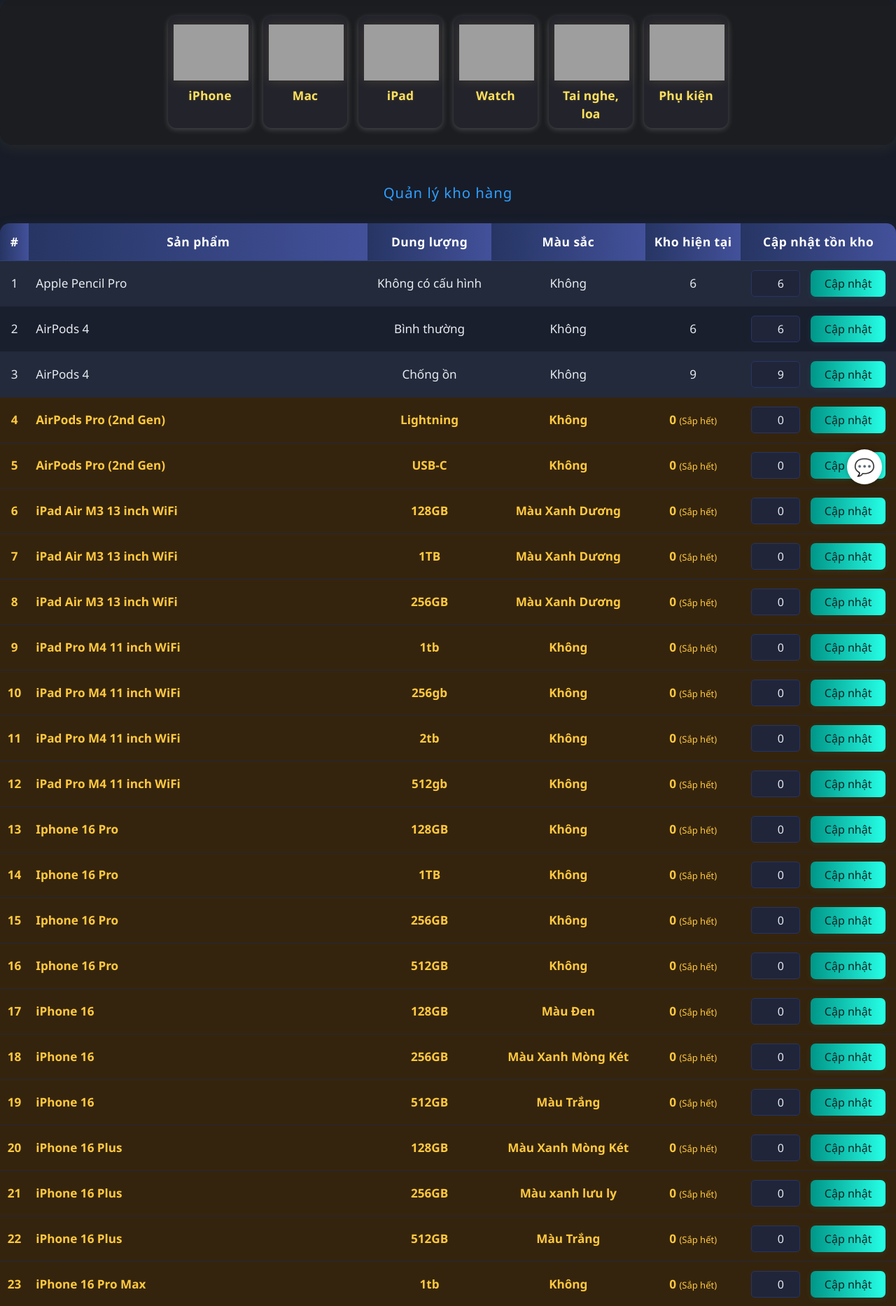
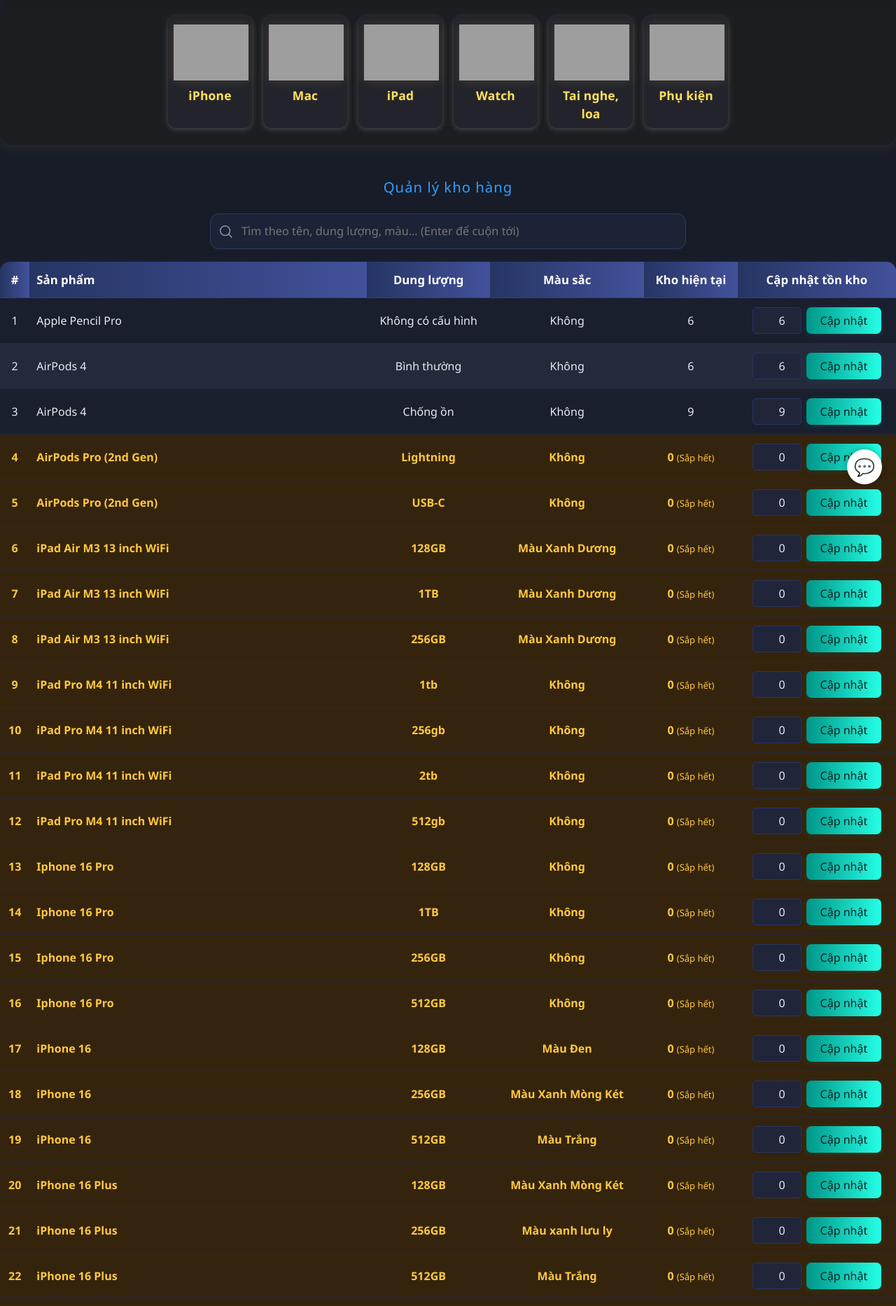
Before and after one commit to khoacuctrai/hp11-phan-2, a Django app: page /inventory/ in a window 1280 px wide. Shown: the part 88-1954 px from the top of the page at 70% size. Run offline with Django 5.2, Linux system fonts and the light colour scheme; a user stored in the database is signed in; data comes from the database, SQL or seed files in the repository; both versions use the stored data as it was after the commit; some libraries are stand-ins or nearby versions; grey boxes are pictures that could not be loaded.

Commit message:
update inventory

```diff
--- a/shop/templates/shop/inventory_management.html
+++ b/shop/templates/shop/inventory_management.html
@@ -1,137 +1,79 @@
 {% extends 'shop/base.html' %}
 {% block content %}
 <style>
-:root {
-    --main-bg: #171c28;
-    --main-bg-light: #21273a;
-    --header-gradient: linear-gradient(90deg, #263563 0%, #43519b 100%);
-    --text-main: #e7ebf0;
-    --text-secondary: #aab6c6;
-    --row-even: #232a3b;
-    --row-odd: #1a1f2e;
-    --low-stock-bg: #35240d;
-    --low-stock-text: #ffc940;
-    --btn-gradient: linear-gradient(90deg, #009688 0%, #26ffe6 100%);
-    --btn-gradient-hover: linear-gradient(90deg, #26ffe6 0%, #009688 100%);
+:root{
+  --main-bg:#171c28;--main-bg-light:#21273a;--header-gradient:linear-gradient(90deg,#263563 0%,#43519b 100%);
+  --text-main:#e7ebf0;--row-even:#232a3b;--row-odd:#1a1f2e;--low-stock-bg:#35240d;--low-stock-text:#ffc940;
+  --btn-gradient:linear-gradient(90deg,#009688 0%,#26ffe6 100%);--btn-gradient-hover:linear-gradient(90deg,#26ffe6 0%,#009688 100%);
 }
-body, .inventory-table { background: var(--main-bg); color: var(--text-main); }
+body,.inventory-table{background:var(--main-bg);color:var(--text-main)}
+.inventory-table{width:100%;border-collapse:collapse;margin:18px 0 32px;background:var(--main-bg-light);border-radius:14px;overflow:hidden;box-shadow:0 4px 18px rgba(70,100,180,.15)}
+.inventory-table th,.inventory-table td{padding:13px 10px;text-align:center;border-bottom:1px solid #23273c}
+.inventory-table th{background:var(--header-gradient);color:#fff;font-size:1.05rem;font-weight:600;border-bottom:1.5px solid #334178}
+.inventory-table tr:nth-child(even):not(.low-stock){background:var(--row-even)}
+.inventory-table tr:nth-child(odd):not(.low-stock){background:var(--row-odd)}
+.inventory-table tr.low-stock{background:var(--low-stock-bg)!important}
+.inventory-table tr.low-stock td{color:var(--low-stock-text)!important;font-weight:600}
+.inventory-table tr.highlight{outline:2px solid #26ffe6;box-shadow:inset 0 0 0 9999px rgba(38,255,230,.08)}
+.update-btn{background:var(--btn-gradient);color:#0d2221;border:none;padding:7px 20px;border-radius:7px;font-size:1rem;cursor:pointer;font-weight:500;transition:.15s;box-shadow:0 2px 8px rgba(0,180,180,.13)}
+.update-btn:hover{background:var(--btn-gradient-hover);color:#fff;transform:translateY(-2px) scale(1.04)}
+input[type="number"]{width:70px;padding:6px 7px;border:1.2px solid #263563;border-radius:5px;background:#20253a;color:var(--text-main);text-align:right}
+input[type="number"]:focus{outline:2px solid #00ffe6;border-color:#00ffe6;background:#242b41}
 
-.inventory-table {
-    width: 100%;
-    border-collapse: collapse;
-    margin: 32px 0;
-    font-size: 1.07rem;
-    background: var(--main-bg-light);
-    border-radius: 14px;
-    overflow: hidden;
-    box-shadow: 0 4px 18px rgba(70, 100, 180, 0.15);
-}
-.inventory-table th, .inventory-table td {
-    padding: 13px 10px;
-    text-align: center;
-    border-bottom: 1px solid #23273c;
-}
-.inventory-table th {
-    background: var(--header-gradient);
-    color: #fff;
-    font-size: 1.09rem;
-    letter-spacing: 0.5px;
-    font-weight: 600;
-    border-bottom: 1.5px solid #334178;
-}
-.inventory-table tr.low-stock,
-.inventory-table tr.low-stock:nth-child(even),
-.inventory-table tr.low-stock:nth-child(odd) {
-    background: var(--low-stock-bg) !important;
-}
-.inventory-table tr.low-stock td {
-    color: var(--low-stock-text) !important;
-    font-weight: 600;
-}
-.inventory-table tr:nth-child(even):not(.low-stock) { background: var(--row-even); }
-.inventory-table tr:nth-child(odd):not(.low-stock) { background: var(--row-odd); }
-.inventory-table tr:last-child td { border-bottom: none; }
-.inventory-table td, .inventory-table th { transition: background 0.25s, color 0.2s; }
+/* search */
+.search-wrap{max-width:680px;margin:26px auto 8px;position:relative}
+.search-input{width:100%;background:#1c2337;border:1.5px solid #2e3d63;color:#e7ebf0;border-radius:12px;padding:12px 16px 12px 44px;font-size:1.02rem}
+.search-input:focus{outline:2px solid #26ffe6;border-color:#26ffe6;background:#1a2236}
+.search-icon{position:absolute;left:12px;top:50%;transform:translateY(-50%);opacity:.75}
+.suggest{position:absolute;left:0;right:0;top:100%;background:#101523;border:1px solid #253159;border-radius:10px;margin-top:6px;max-height:260px;overflow:auto;display:none;z-index:30}
+.suggest-item{padding:10px 12px;cursor:pointer;border-bottom:1px solid #1f2a47}
+.suggest-item:last-child{border-bottom:none}
+.suggest-item:hover{background:#182036}
+.no-result{padding:10px 12px;color:#9fb3d1}
 
-.update-btn {
-    background: var(--btn-gradient);
-    color: #0d2221;
-    border: none;
-    padding: 7px 20px;
-    border-radius: 7px;
-    font-size: 1rem;
-    cursor: pointer;
-    font-weight: 500;
-    transition: 0.15s;
-    box-shadow: 0 2px 8px rgba(0,180,180,0.13);
-}
-.update-btn:hover {
-    background: var(--btn-gradient-hover);
-    color: #fff;
-    transform: translateY(-2px) scale(1.04);
-}
-input[type="number"] {
-    width: 70px;
-    padding: 6px 7px;
-    border: 1.2px solid #263563;
-    border-radius: 5px;
-    font-size: 1rem;
-    margin-right: 8px;
-    background: #20253a;
-    color: var(--text-main);
-    text-align: right;
-}
-input[type="number"]:focus {
-    outline: 2px solid #00ffe6;
-    border-color: #00ffe6;
-    background: #242b41;
-}
-
-@media (max-width: 700px) {
-    .inventory-table th, .inventory-table td {
-        font-size: 0.97rem;
-        padding: 8px 4px;
-    }
-    input[type="number"] { width: 45px; padding: 3px 3px; }
-    .update-btn { padding: 6px 10px; font-size: 0.92rem; }
+@media (max-width:700px){
+  .inventory-table th,.inventory-table td{font-size:.95rem;padding:8px 4px}
+  input[type="number"]{width:56px}
 }
 </style>
 
-<h2 style="margin: 28px 0 18px 0; color: #2f9fff; font-size: 1.27rem; letter-spacing:1px; text-align:center;">
-    Quản lý kho hàng
-</h2>
+<h2 style="margin:20px 0 6px;color:#2f9fff;font-size:1.27rem;letter-spacing:1px;text-align:center;">Quản lý kho hàng</h2>
 
-<table class="inventory-table">
+<!-- Thanh tìm kiếm -->
+<div class="search-wrap">
+  <svg class="search-icon" width="22" height="22" viewBox="0 0 24 24" fill="none">
+    <path d="M10.5 18a7.5 7.5 0 1 0 0-15 7.5 7.5 0 0 0 0 15Z" stroke="#9fb3d1" stroke-width="1.8"/>
+    <path d="m16 16 4.5 4.5" stroke="#9fb3d1" stroke-width="1.8" stroke-linecap="round"/>
+  </svg>
+  <input id="search-input" class="search-input" type="text" placeholder="Tìm theo tên, dung lượng, màu… (Enter để cuộn tới)">
+  <div id="suggest-box" class="suggest"></div>
+</div>
+
+<table class="inventory-table" id="inventory-table">
+  <thead>
     <tr>
       <th>#</th>
-        <th>Sản phẩm</th>
+      <th style="text-align:left">Sản phẩm</th>
       <th>Dung lượng</th>
       <th>Màu sắc</th>
       <th>Kho hiện tại</th>
       <th>Cập nhật tồn kho</th>
     </tr>
+  </thead>
+  <tbody>
     {% for v in variants %}
-    <tr class="{% if v.stock <= 5 %}low-stock{% endif %}">
+    <tr id="row-{{ v.id }}" class="{% if v.stock <= 5 %}low-stock{% endif %}"
+        data-name="{{ v.product.name|lower }}"
+        data-storage="{{ v.storage|default_if_none:''|lower }}"
+        data-color="{{ v.color.name|default_if_none:''|lower }}">
       <td>{{ forloop.counter }}</td>
       <td style="text-align:left;">{{ v.product.name }}</td>
-        <td>
-            {% if v.storage %}
-                {{ v.storage }}
-            {% else %}
-                <span style="color:var(--low-stock-text);">Không có cấu hình</span>
-            {% endif %}
-        </td>
-        <td>
-            {% if v.color %}
-                {{ v.color.name }}
-            {% else %}
-                Không
-            {% endif %}
-        </td>
+      <td>{% if v.storage %}{{ v.storage }}{% else %}<span style="color:var(--low-stock-text);">Không có cấu hình</span>{% endif %}</td>
+      <td>{% if v.color %}{{ v.color.name }}{% else %}Không{% endif %}</td>
       <td>
         {{ v.stock }}
         {% if v.stock <= 5 %}
-                <span style="color:var(--low-stock-text); font-size:13px; font-weight:500;">(Sắp hết)</span>
+          <span style="color:var(--low-stock-text);font-size:13px;font-weight:500;">(Sắp hết)</span>
         {% endif %}
       </td>
       <td>
@@ -144,5 +86,81 @@
       </td>
     </tr>
     {% endfor %}
+  </tbody>
 </table>
+
+<script>
+// --- Lấy các phần tử ---
+const input = document.getElementById('search-input');
+const box = document.getElementById('suggest-box');
+const rows = Array.from(document.querySelectorAll('#inventory-table tbody tr'));
+
+// ghép text để tìm
+function rowText(r){
+  return (r.dataset.name + ' ' + r.dataset.storage + ' ' + r.dataset.color).trim();
+}
+function highlightRow(row){
+  rows.forEach(r=>r.classList.remove('highlight'));
+  if(!row) return;
+  row.classList.add('highlight');
+  row.scrollIntoView({behavior:'smooth', block:'center'});
+}
+function labelOf(r){
+  const name = r.dataset.name;
+  const st = r.dataset.storage;
+  const c = r.dataset.color;
+  let extra = [];
+  if(st) extra.push(st);
+  if(c) extra.push(c);
+  return extra.length ? `${name} — ${extra.join(' / ')}` : name;
+}
+
+// cập nhật gợi ý
+function updateSuggest(){
+  const q = input.value.trim().toLowerCase();
+  if(!q){ box.style.display='none'; box.innerHTML=''; return; }
+  const matched = rows.filter(r => rowText(r).includes(q)).slice(0,12);
+  if(matched.length === 0){
+    box.innerHTML = `<div class="no-result">Không tìm thấy kết quả</div>`;
+    box.style.display='block';
+    return;
+  }
+  box.innerHTML = matched.map(r=>`<div class="suggest-item" data-row="${r.id}">${labelOf(r)}</div>`).join('');
+  box.style.display='block';
+}
+input.addEventListener('input', updateSuggest);
+
+// click gợi ý → cuộn
+box.addEventListener('click', (e)=>{
+  const item = e.target.closest('.suggest-item');
+  if(!item) return;
+  const row = document.getElementById(item.dataset.row);
+  highlightRow(row);
+  box.style.display='none';
+});
+
+// Enter → cuộn đến khớp đầu tiên
+input.addEventListener('keydown', (e)=>{
+  if(e.key === 'Enter'){
+    e.preventDefault();
+    const q = input.value.trim().toLowerCase();
+    const hit = rows.find(r => rowText(r).includes(q));
+    if(hit){ highlightRow(hit); box.style.display='none'; }
+  }
+});
+
+// click ngoài → ẩn gợi ý
+document.addEventListener('click', (e)=>{
+  if(!e.target.closest('.search-wrap')) box.style.display='none';
+});
+
+// nếu có ?q= trên URL (server pass qua biến q) → tự cuộn
+(function(){
+  const qParam = "{{ q|default_if_none:''|escapejs }}".toLowerCase();
+  if(!qParam) return;
+  input.value = qParam;
+  const hit = rows.find(r => rowText(r).includes(qParam));
+  if(hit) highlightRow(hit);
+})();
+</script>
 {% endblock %}
--- a/shop/views.py
+++ b/shop/views.py
@@ -396,8 +396,13 @@
 
 @staff_member_required
 def inventory_management(request):
-    variants = ProductVariant.objects.select_related('product', 'color').order_by(
-        'product__category', 'product__name', 'storage', 'color__name')
+    # lấy q (nếu có) để auto-scroll trên template
+    q = request.GET.get('q', '').strip()
+
+    variants = (ProductVariant.objects
+                .select_related('product', 'color')
+                .order_by('product__category', 'product__name', 'storage', 'color__name'))
+
     if request.method == 'POST':
         variant_id = request.POST.get('variant_id')
         variant = get_object_or_404(ProductVariant, id=variant_id)
@@ -407,7 +412,12 @@
             return redirect('inventory_management')
     else:
         form = VariantStockUpdateForm()
-    return render(request, 'shop/inventory_management.html', {'variants': variants, 'form': form})
+
+    return render(
+        request,
+        'shop/inventory_management.html',
+        {'variants': variants, 'form': form, 'q': q}
+    )
 
 # ... các view phụ trợ khác (bình luận, order_history, search...) giữ nguyên ...
 
```
Also changed, not shown: db.sqlite3. Lines whose indentation alone changed are shown as unchanged.
